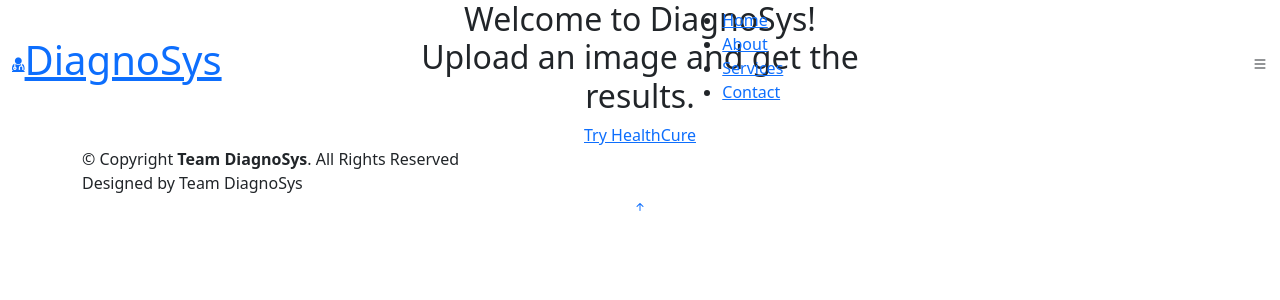
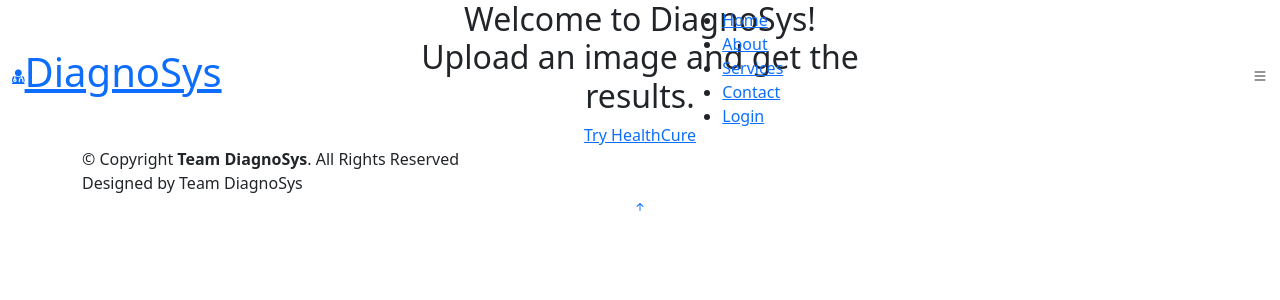
Before and after one commit to leulx1/Breast-cancer-detection-using-CNN, a Flask app: page / in a window 1280 px wide. Shown: the top 300 px of the page. Run offline with Flask 3, Linux system fonts and the light colour scheme; some libraries are stand-ins or nearby versions.

Commit message:
added login link to the homepage

```diff
--- a/templates/homepage.html
+++ b/templates/homepage.html
@@ -50,6 +50,7 @@
           <li><a href="about.html">About</a></li>
           <li><a href="services.html">Services</a></li>
           <li><a href="contact.html">Contact</a></li>
+          <li><a href="login.html">Login</a></li>
         </ul>
       </nav><!-- .navbar -->
 
```
